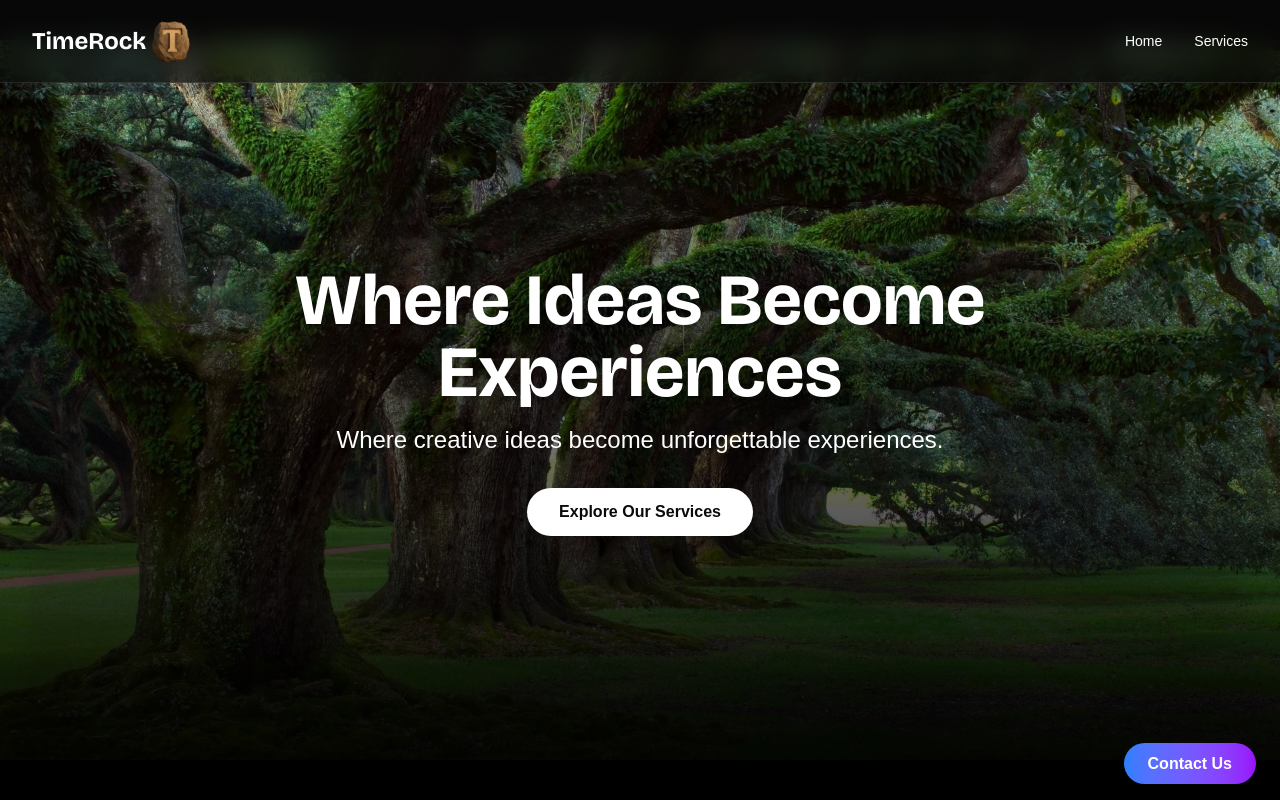
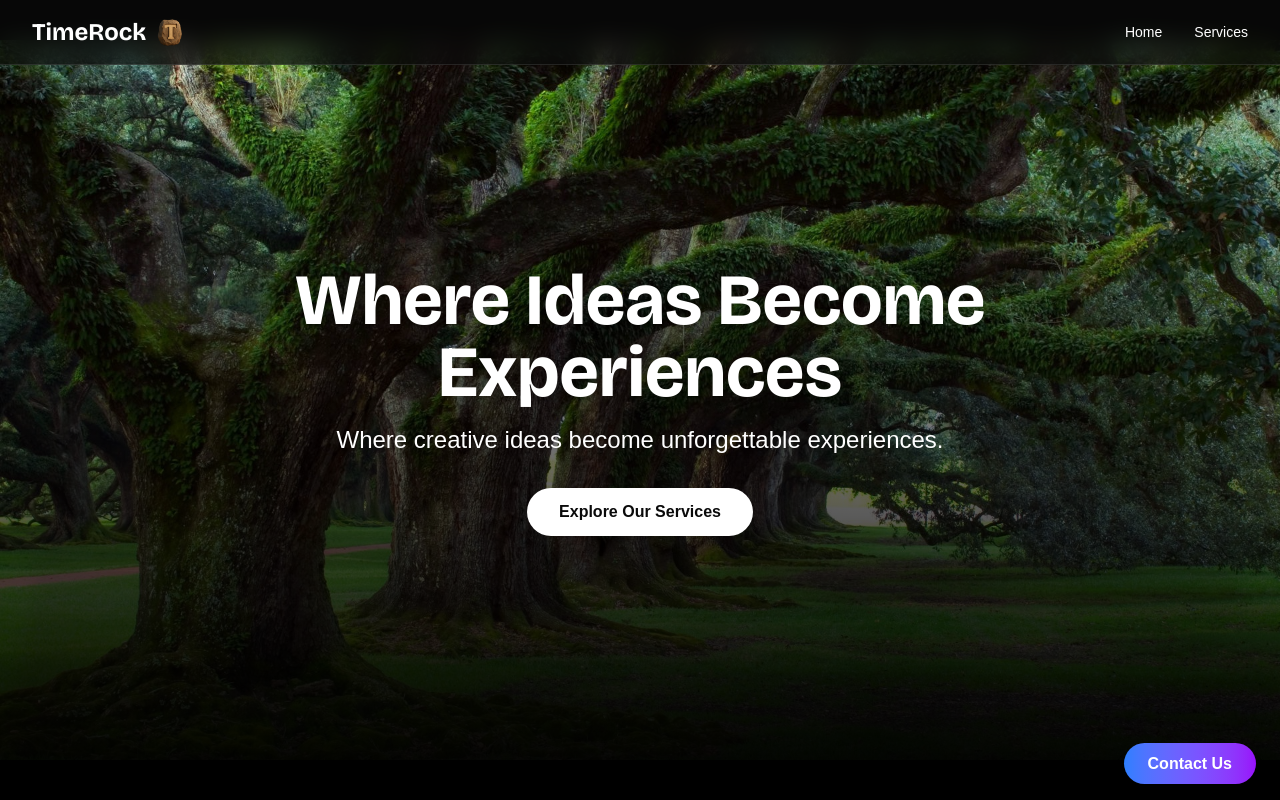
Before and after one commit to ofeoritse-amiteye/TimeRock, a Next.js app: page / in a window 1280 px wide. Shown: the top 800 px of the page. Built offline with nearby package versions, Linux system fonts and the light colour scheme.

Commit message:
Navbar : FIX

```diff
--- a/src/app/components/navbar.tsx
+++ b/src/app/components/navbar.tsx
@@ -12,12 +12,19 @@ export default function Navbar() {
 
   return (
     <nav className="fixed top-0 left-0 w-full z-50 bg-neutral-950/70 backdrop-blur-md border-b border-white/10 transition-all duration-300">
-      <div className="container mx-auto px-4 sm:px-6 lg:px-8 py-4 flex items-center justify-between">
+      <div className="container mx-auto px-4 sm:px-6 lg:px-8 py-4 flex items-center justify-between min-h-[64px]">
         {/* Logo and Brand Name */}
           {/* Using a custom gradient text logo to match the hero section */}
-          <span className="text-2xl font-bold bg-clip-text text-white font-['Bricolage_Grotesque'] flex items-center">
+          <span className="text-2xl font-bold bg-clip-text text-white font-['Bricolage_Grotesque'] flex items-center gap-2">
             TimeRock
-            <Image src={"/timerock-bg.png"} alt="" width={50} height={200}/>
+            <Image
+              src={"/timerock-bg.png"}
+              alt=""
+              width={40}
+              height={40}
+              className="h-8 w-auto object-contain"
+              priority
+            />
           </span>
 
         {/* Desktop Navigation Links */}
```
